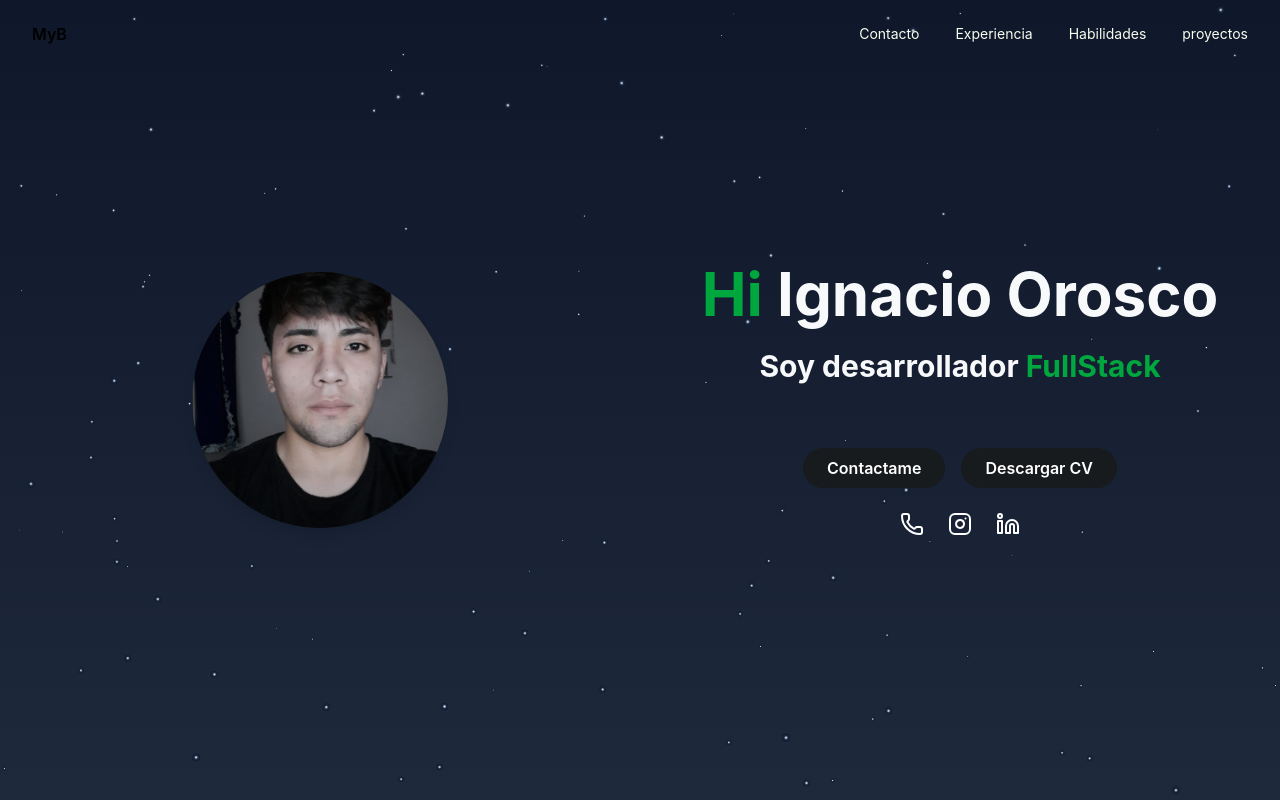
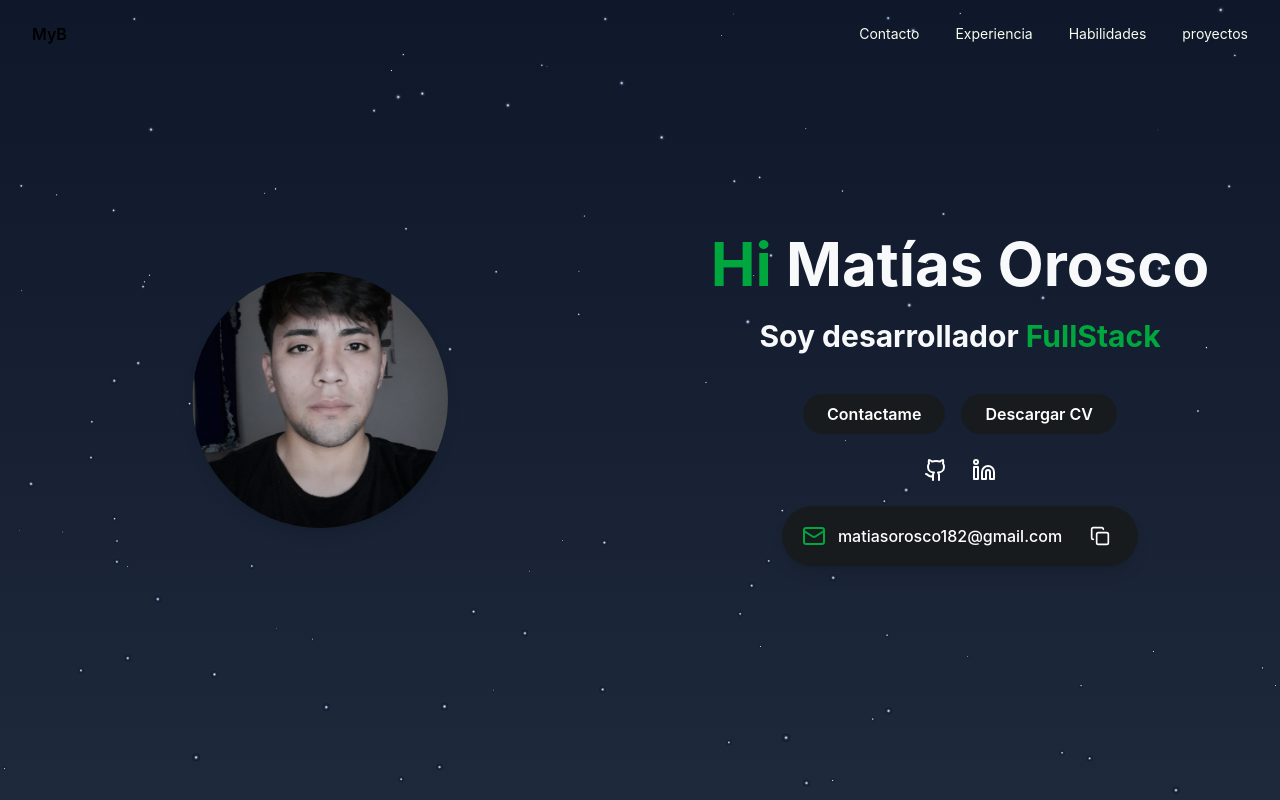
Before and after one commit to matiasorosco182/porfolio, a React (Vite) app: page / in a window 1280 px wide. Shown: the top 800 px of the page. Built offline with nearby package versions, Linux system fonts and the light colour scheme.

Commit message:
Cambios en Principal

```diff
--- a/src/Components/Principal.tsx
+++ b/src/Components/Principal.tsx
@@ -1,42 +1,68 @@
-import { Phone, Instagram,  Linkedin } from "lucide-react";
-//import img from '../assets/jeremy-bishop-G9i_plbfDgk-unsplash.jpg'
-import img1 from '../assets/WhatsApp Image 2025-06-30 at 02.27.21 (1).jpeg'
-import pdf from '../assets/Cv Ignacio Matias Orosco Guevara.pdf'
+// Importamos React y el hook useState para manejar estados locales (como el del botón de copiado)
+import { useState } from "react";
 
+// Importamos los íconos que usaremos desde lucide-react
+// Mail: ícono de correo
+// Copy / Check: íconos para copiar y confirmar copia
+// Phone, Instagram, Linkedin: íconos de contacto/redes sociales
+import {  Github, Linkedin, Mail, Copy, Check } from "lucide-react";
 
+// Importamos la imagen y el archivo PDF (CV)
+import img1 from "../assets/WhatsApp Image 2025-06-30 at 02.27.21 (1).jpeg";
+import pdf from "../assets/Cv Ignacio Matias Orosco Guevara.pdf";
 
+// Definimos el componente principal de la sección
 const Principal = () => {
+  // Estado que indica si el correo fue copiado o no
+  const [copied, setCopied] = useState(false);
 
+  // Correo que queremos mostrar y copiar
+  const email = "matiasorosco182@gmail.com";
 
+  // Función que copia el correo al portapapeles
+  const handleCopy = () => {
+    navigator.clipboard.writeText(email); // Copia el texto al portapapeles
+    setCopied(true); // Cambia el estado a "copiado"
+    setTimeout(() => setCopied(false), 2000); // Después de 2 segundos, vuelve al estado normal
+  };
 
+  // Retornamos la estructura JSX del componente
   return (
-   <div
-  className="flex flex-col md:flex-row items-center justify-between md:min-h-screen bg-cover bg-center">
-  <div/>
-
-
-{/* Imagen izquierda */}
+    <div className="flex flex-col md:flex-row items-center justify-between md:min-h-screen bg-cover bg-center">
+      {/* ------------------------------ */}
+      {/* SECCIÓN IZQUIERDA: FOTO DE PERFIL */}
+      {/* ------------------------------ */}
       <div className="w-full md:w-1/2 h-80 md:h-screen flex items-center justify-center">
         <div className="w-64 h-64 bg-[#181b1e] rounded-full flex items-center justify-center overflow-hidden shadow-lg">
+          {/* Imagen circular con sombra */}
           <img
             src={img1}
             alt="Ignacio Orosco"
             className="w-full h-full object-cover"
           />
         </div>
-
       </div>
 
-      {/* Lado derecho: texto centrado */}
+      {/* ------------------------------ */}
+      {/* SECCIÓN DERECHA: TEXTO, BOTONES Y REDES */}
+      {/* ------------------------------ */}
       <div className="w-full md:w-1/2 flex flex-col items-center justify-center space-y-6 p-6 text-center">
-        <h1 className="text-6xl font-bold text-[#f8f9fa]"> <span className="text-green-600">Hi </span> Ignacio Orosco</h1>
-        <h3 className="text-3xl font-bold text-[#f8f9fa]">Soy desarrollador <span className="text-green-600"> FullStack </span></h3>
 
+        {/* Título principal con saludo */}
+        <h1 className="text-4xl md:text-6xl font-bold text-[#f8f9fa]">
+          <span className="text-green-600">Hi </span> Matías Orosco
+        </h1>
 
+        {/* Subtítulo indicando profesión */}
+        <h3 className="text-2xl md:text-3xl font-bold text-[#f8f9fa]">
+          Soy desarrollador <span className="text-green-600">FullStack</span>
+        </h3>
 
-        <div className="text-[#f8f9fa] text-2xl">
-        </div>
+        {/* ------------------------------ */}
+        {/* BOTONES PRINCIPALES */}
+        {/* ------------------------------ */}
         <div className="flex gap-4 mt-4">
+          {/* Botón de contacto vía WhatsApp */}
           <a
             href="https://wa.me/2645769084"
             target="_blank"
@@ -46,24 +72,70 @@ const Principal = () => {
             Contactame
           </a>
 
-  <a href={pdf} download="Ignacio_Orosco_CV.pdf" className="bg-[#181b1e] text-white px-6 py-2 rounded-full font-semibold hover:bg-green-600 hover:text-black transition" >Descargar CV</a>
+          {/* Botón para descargar el CV */}
+          <a
+            href={pdf}
+            download="Ignacio_Orosco_CV.pdf"
+            className="bg-[#181b1e] text-white px-6 py-2 rounded-full font-semibold hover:bg-green-600 hover:text-black transition"
+          >
+            Descargar CV
+          </a>
         </div>
 
+        {/* ------------------------------ */}
+        {/* ICONOS DE REDES SOCIALES */}
+        {/* ------------------------------ */}
         <div className="flex gap-6 justify-center text-white text-2xl">
-              <a href="#" aria-label="Facebook" className="hover:text-green-600">
-                <Phone />
+          {/* Enlace a WhatsApp */}
+
+
+          {/* Enlace a Github */}
+          <a
+            href="https://github.com/matiasorosco182"
+            aria-label="Github"
+            className="hover:text-green-600"
+          >
+            <Github />
           </a>
-              <a href="https://www.instagram.com/naron142/" aria-label="Instagram" className="hover:text-green-600">
-                <Instagram />
-              </a>
-              <a href="https://www.linkedin.com/in/ignacio-orosco-4400b1321/" aria-label="LinkedIn" className="hover:text-green-600">
+
+          {/* Enlace a LinkedIn */}
+          <a
+            href="https://www.linkedin.com/in/matias-orosco-4400b1321/"
+            aria-label="LinkedIn"
+            className="hover:text-green-600"
+          >
             <Linkedin />
           </a>
         </div>
 
+        {/* ------------------------------ */}
+        {/* BLOQUE DE CORREO CON BOTÓN DE COPIAR */}
+        {/* ------------------------------ */}
+        <div className="flex items-center gap-3 bg-[#181b1e] text-white px-5 py-3 rounded-full shadow-lg">
+          {/* Ícono de correo */}
+          <Mail className="w-6 h-6 text-green-600" />
+
+          {/* Texto del correo (seleccionable) */}
+          <p className="font-medium select-text">{email}</p>
+
+          {/* Botón que copia el correo */}
+          <button
+            onClick={handleCopy} // Ejecuta la función de copiado
+            className="ml-2 bg-transparent hover:bg-green-600 hover:text-black rounded-full p-2 transition"
+            aria-label="Copiar correo"
+          >
+            {/* Si está copiado, muestra el check, si no, el ícono de copiar */}
+            {copied ? (
+              <Check className="w-5 h-5" />
+            ) : (
+              <Copy className="w-5 h-5" />
+            )}
+          </button>
+        </div>
       </div>
     </div>
   );
 };
 
+// Exportamos el componente para poder usarlo en otras partes del proyecto
 export default Principal;
```
Also changed, not shown: 1 other file (tests, documents, lock files or other folders). Lines whose indentation alone changed are shown as unchanged.
